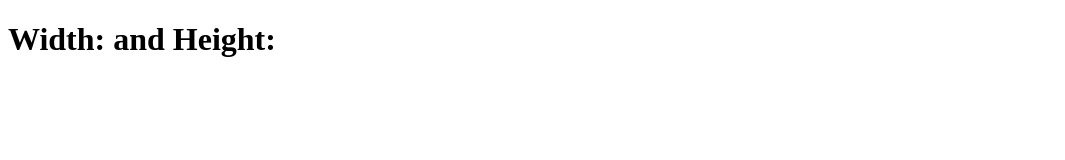
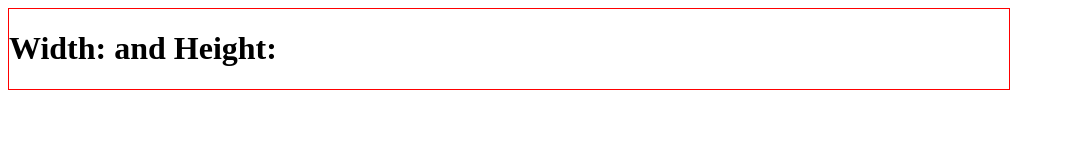
Before and after one commit to acciojob/screen-size-bhargavsai15, a website: page main.html in a window 1280 px wide. Shown: the whole page, without its empty margins (0-1065 px from the left). Drawn offline with Linux system fonts and the light colour scheme.

Commit message:
created a submission

```diff
--- a/main.html
+++ b/main.html
@@ -8,7 +8,7 @@
 
 <body>
 	<!-- the entire body must be written by student -->
-	<div id="sizeInfo">
+	<div id="sizeInfo" style="width:1000px; border:1px solid red">
 		<h1>Width: <span id="x"></span> and Height: <span id="y"></span></h1>
 	</div>
     <script type="text/javascript" src="./script.js">
```
